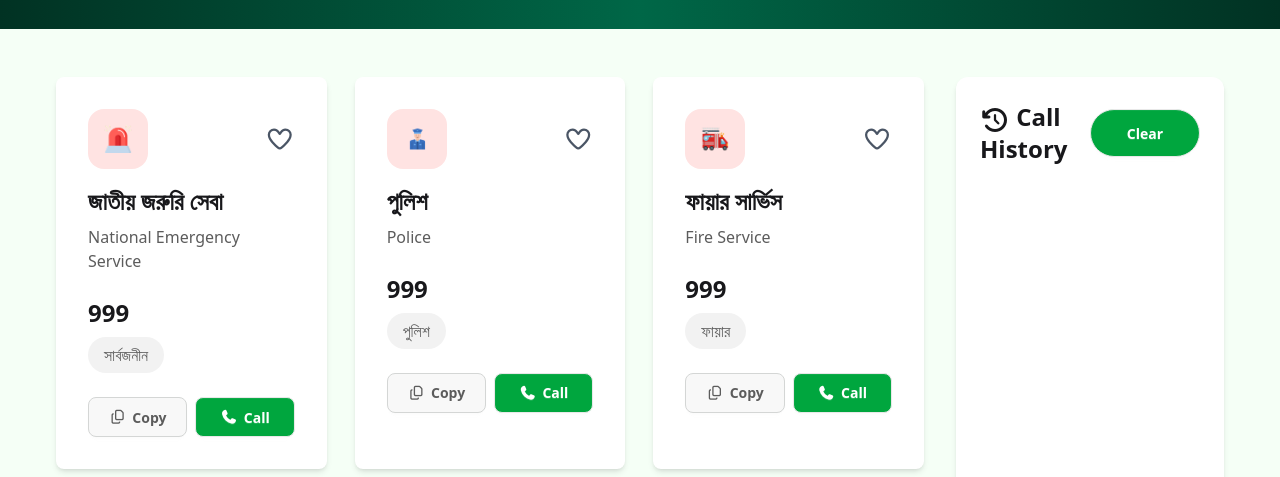
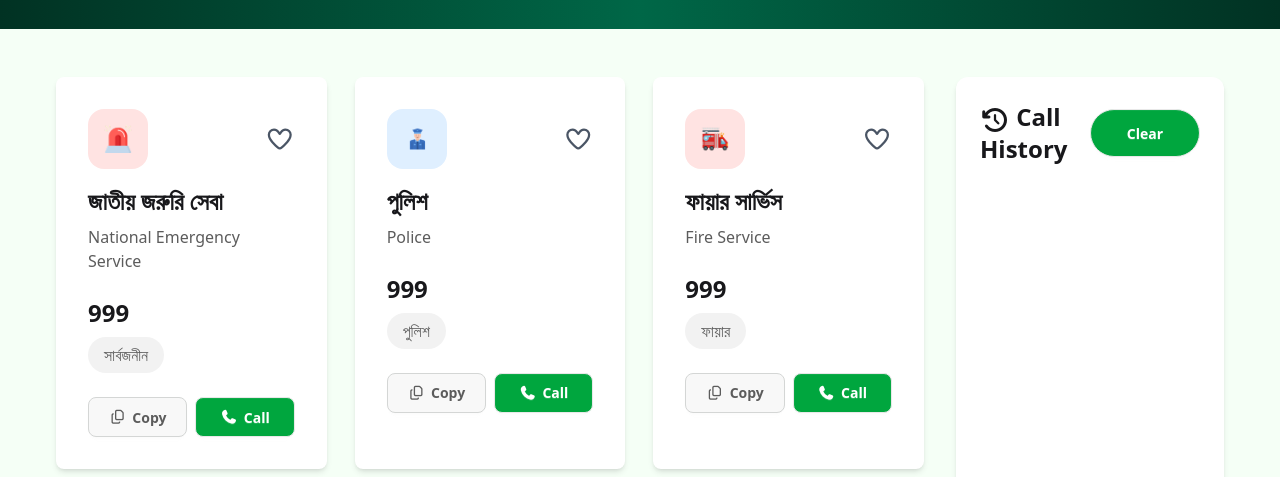
Before and after one commit to Ana-Ammar/assignment-5, a plain HTML site: page index.html in a window 1280 px wide. Shown: the part 323-800 px from the top of the page. Drawn offline with nearby package versions, Linux system fonts and the light colour scheme.

Commit message:
changed something

```diff
--- a/index.html
+++ b/index.html
@@ -74,7 +74,7 @@
 
                 <div class="card bg-white shadow-md p-8">
                     <div class="flex justify-between items-center">
-                        <img src="./assets/police.png" alt="" class="w-[60px] bg-[#ffe3e2] p-4 rounded-2xl">
+                        <img src="./assets/police.png" alt="" class="w-[60px] bg-[#DFEFFF] p-4 rounded-2xl">
                         <span id="" class="heart-btn cursor-pointer transition active:scale-95"><i class="fa-regular fa-heart fa-xl text-gray-600"></i></span>
                     </div>
                     <h1 class="service-name font-bold text-2xl mt-4">পুলিশ</h1>
```
Also changed, not shown: 1 other file.
